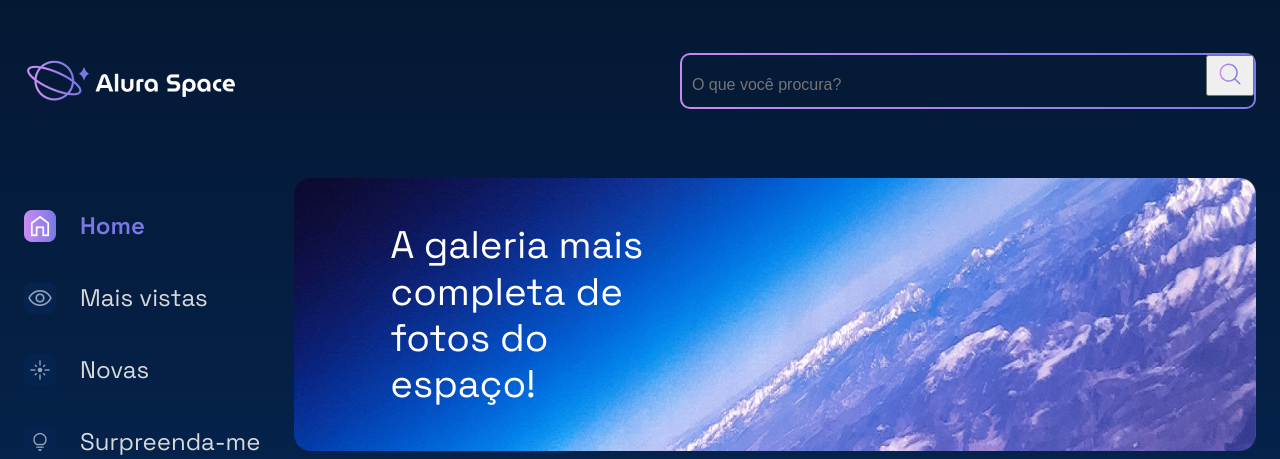
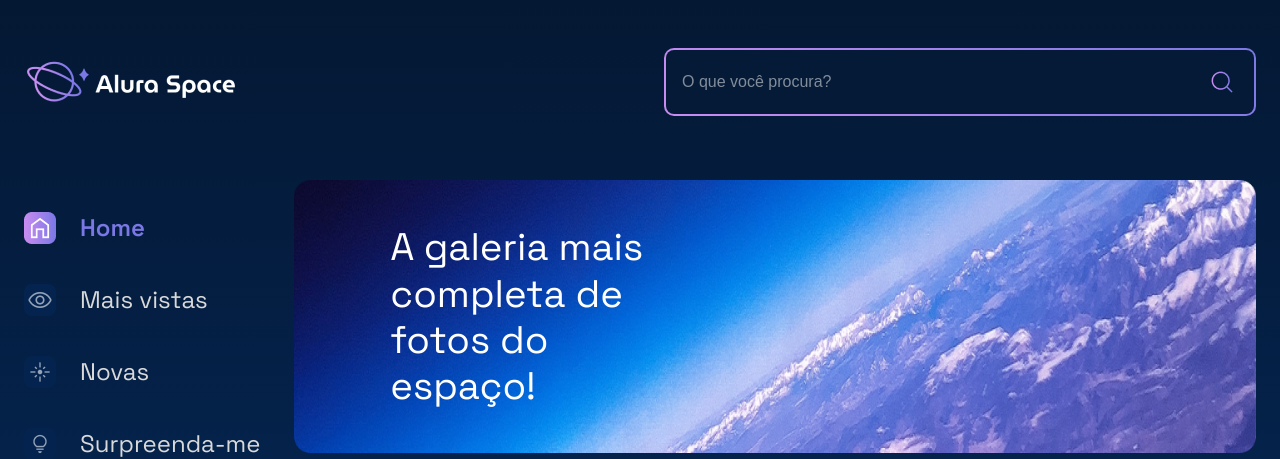
Before and after one commit to yuutsu-1/alura-space, a Django app: page /search/ in a window 1280 px wide. Shown: the top 459 px of the page. Run offline with Django 5.2, Linux system fonts and the light colour scheme.

Commit message:
corrigido botão search

```diff
--- a/setup/settings.py
+++ b/setup/settings.py
@@ -39,6 +39,9 @@ INSTALLED_APPS = [
     'django.contrib.contenttypes',
     'django.contrib.sessions',
     'django.contrib.messages',
+
+    #apps
+    "usuarios.apps.UsuariosConfig",
     'django.contrib.staticfiles',
     'galeria.apps.GaleriaConfig',
     'sqlite3'
--- a/setup/static/styles/style.css
+++ b/setup/static/styles/style.css
@@ -112,24 +112,59 @@ table {
     background-color: #041A37;
     border-radius: 8px;
     display: flex;
-    margin: 0 auto;
     width: 100%;
 }
 
+.busca__fundo form {
+    display: flex;
+    align-items: center;
+    justify-content: center;
+    width: 100%;
+    padding: 0.5rem;
+}
+
 .busca__input {
-    align-items: center;
     background-color: transparent;
     border: none;
     font-size: 1rem;
     height: 24px;
-    padding: 10px;
+    padding: 0.5rem;
     width: 500px;
+    color: #FFFFFF;
+}
+
+.busca__input:focus {
+    outline: none;
+}
+
+.busca__input:-webkit-autofill,
+.busca__input:-webkit-autofill:hover,
+.busca__input:-webkit-autofill:focus,
+.busca__input:-webkit-autofill:active{
+    -webkit-background-clip: text;
+    -webkit-text-fill-color: #ffffff;
+    /*transition: background-color 5000s ease-in-out 0s;*/
+    /*box-shadow: inset 0 0 20px 20px #23232329;*/
+}
+
+.busca__input::placeholder {
+    color: #FFFFFF80;
+}
+
+.busca__botao {
+    background-color: transparent;
+    border: none;
+    display: flex;
+    align-items: center;
+    justify-content: center;
+    padding: 0.5rem;
+    margin-left: 0.5rem;
+    cursor: pointer;
 }
 
 .busca__icone {
-    cursor: pointer;
-    width: 2rem;
-    height: 2rem;
+    width: 2.0rem;
+    height: 2.0rem;
 }
 
 .cards {
@@ -501,3 +536,10 @@ table {
     border: 2px solid #7B78E5;
     cursor: pointer;
 }
+
+@media (max-width: 768px) {
+    .busca__input {
+        width: 100%;
+        max-width: 300px;
+    }
+}
--- a/setup/urls.py
+++ b/setup/urls.py
@@ -3,5 +3,6 @@ from django.urls import path, include
 
 urlpatterns = [
     path('admin/', admin.site.urls),
-    path('', include('galeria.urls'))
+    path('', include('galeria.urls')),
+    path('', include('usuarios.urls'))
 ]
--- /dev/null
+++ b/usuarios/urls.py
@@ -0,0 +1,5 @@
+from django.contrib import admin
+from django.urls import path
+
+urlpatterns = [
+]
```
